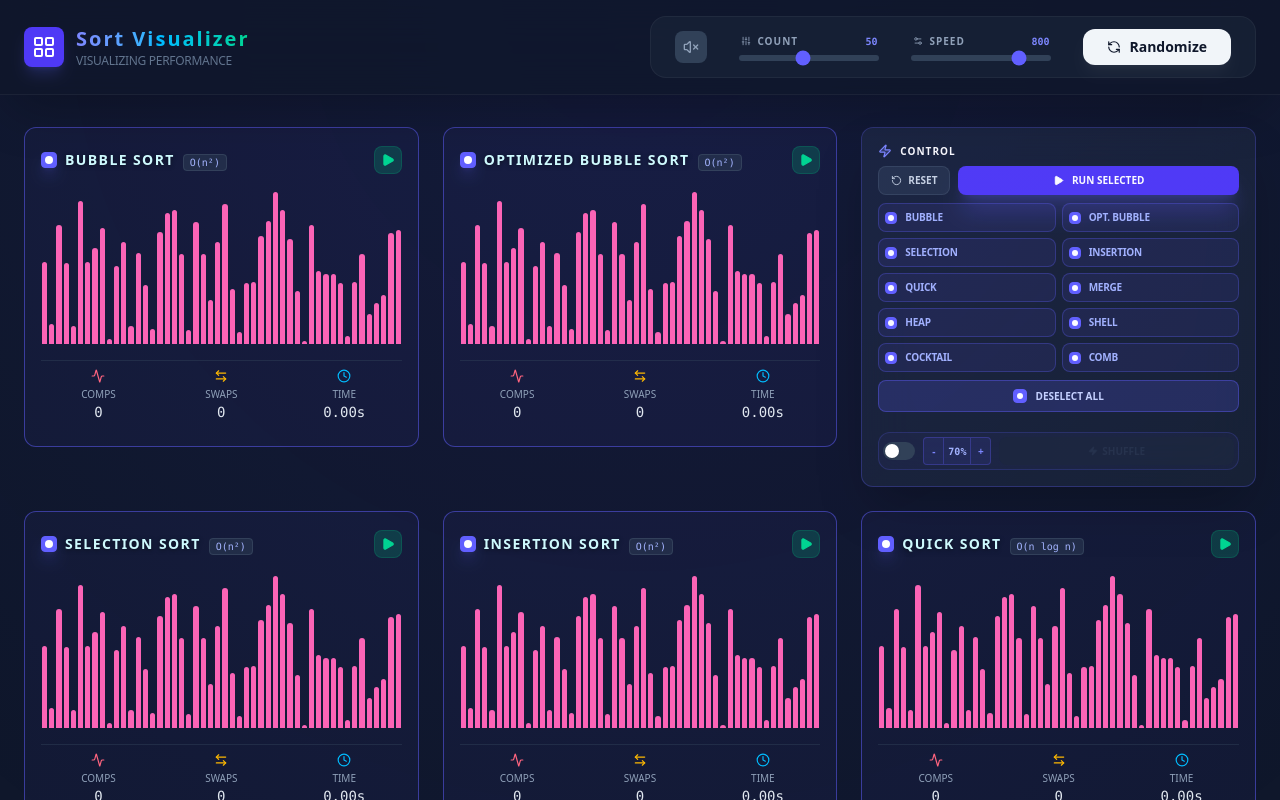
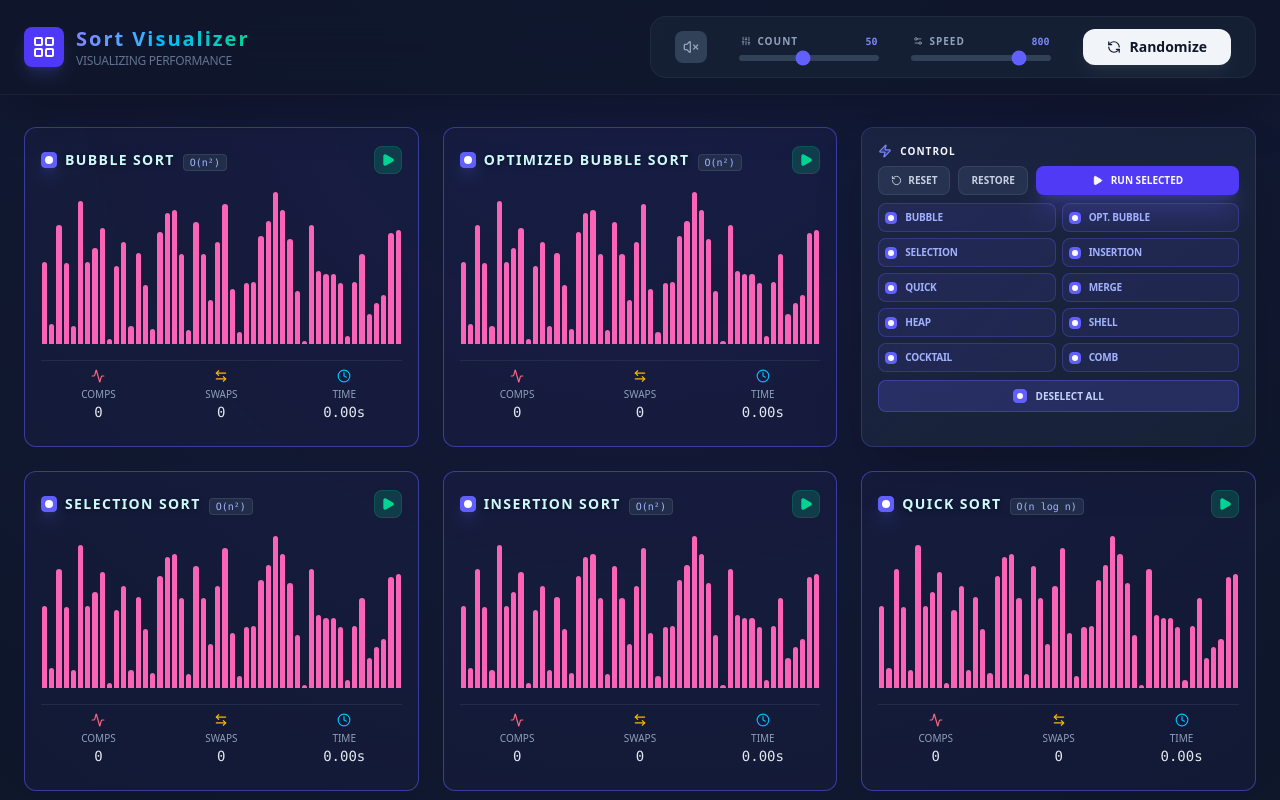
Before and after one commit to lastjung/sort-compare, a React (Vite) app: page / in a window 1280 px wide. Shown: the top 800 px of the page. Built offline with nearby package versions, Linux system fonts and the light colour scheme.

Commit message:
Refactor control layout and add restore action

```diff
--- a/src/App.jsx
+++ b/src/App.jsx
@@ -16,6 +16,11 @@ function App() {
   const riggedRandomize = useCallback(() => {
     setData(generateRiggedArray(arraySize, shuffleRange));
   }, [arraySize, shuffleRange]);
+
+  const restoreCurrent = useCallback(() => {
+    // Keep the same values but force a new array reference to reinitialize cards.
+    setData(prev => [...prev]);
+  }, []);
 
 
   return (
@@ -39,6 +44,7 @@ function App() {
           arraySize={arraySize}
           setArraySize={setArraySize}
           onRandomize={randomize}
+          onRestoreCurrent={restoreCurrent}
           onRiggedRandomize={riggedRandomize}
           shuffleRange={shuffleRange}
           setShuffleRange={setShuffleRange}
--- a/src/components/ControlCard.jsx
+++ b/src/components/ControlCard.jsx
@@ -1,5 +1,5 @@
 import React from 'react';
-import { Play, Square, CheckSquare, Zap, RotateCcw } from 'lucide-react';
+import { Play, Square, Zap, RotateCcw } from 'lucide-react';
 import { cn } from '../utils/cn';
 
 export const ControlCard = ({
@@ -8,14 +8,10 @@ export const ControlCard = ({
   onRunSelected,
   onStopAll,
   onReset,
+  onRestore,
   onSelectAll,
   onDeselectAll,
-  isRunningAny,
-  onRiggedRandomize,
-  shuffleRange,
-  setShuffleRange,
-  isTournamentActive,
-  setIsTournamentActive
+  isRunningAny
 }) => {
 
   const ALGO_LABELS = [
@@ -32,7 +28,7 @@ export const ControlCard = ({
   ];
 
   return (
-    <div className="hidden lg:flex bg-slate-800/60 backdrop-blur-xl border border-indigo-500/30 rounded-xl p-4 flex-col gap-2 shadow-2xl relative overflow-hidden group h-[360px]">
+    <div className="hidden lg:flex bg-slate-800/60 backdrop-blur-xl border border-indigo-500/30 rounded-xl p-4 flex-col gap-2 shadow-2xl relative overflow-hidden group h-[400px] md:h-[320px]">
       <div className="absolute inset-0 bg-gradient-to-br from-indigo-500/5 to-transparent pointer-events-none" />
 
       {/* Header */}
@@ -48,6 +44,12 @@ export const ControlCard = ({
           className="flex items-center justify-center gap-1.5 px-3 py-1.5 bg-slate-700/50 hover:bg-slate-700 hover:text-white text-slate-300 rounded-lg font-bold text-[10px] border border-slate-600/50 transition-all active:scale-95"
         >
           <RotateCcw size={11} /> RESET
+        </button>
+        <button
+          onClick={onRestore}
+          className="flex items-center justify-center gap-1.5 px-3 py-1.5 bg-slate-700/50 hover:bg-slate-700 hover:text-white text-slate-300 rounded-lg font-bold text-[10px] border border-slate-600/50 transition-all active:scale-95"
+        >
+          RESTORE
         </button>
         {isRunningAny ? (
           <button
@@ -112,73 +114,12 @@ export const ControlCard = ({
         )}>
           {selectedIds.size === 10 && <div className="w-1.5 h-1.5 bg-white rounded-sm" />}
           {selectedIds.size > 0 && selectedIds.size < 10 && <div className="w-2 h-[2px] bg-white" />}
-        </div>
+          </div>
         <span className="font-bold uppercase leading-none">
           {selectedIds.size === 10 ? 'Deselect All' : `Select All (${selectedIds.size}/10)`}
         </span>
       </button>
 
-      {/* Separator */}
-      <div className="h-px bg-slate-700/50 my-0.5" />
-
-      {/* Tournament Management (One Row) */}
-      <div className="mt-auto flex items-center gap-2 bg-indigo-500/5 p-1 rounded-xl border border-indigo-500/20">
-        {/* Toggle Switch */}
-        <button
-          onClick={() => setIsTournamentActive(!isTournamentActive)}
-          className={cn(
-            "w-8 h-4.5 rounded-full p-0.5 transition-all flex-shrink-0 relative",
-            isTournamentActive ? "bg-indigo-500" : "bg-slate-700 font-bold"
-          )}
-          title="Tournament Mode"
-        >
-          <div className={cn(
-            "w-3.5 h-3.5 bg-white rounded-full transition-all transform shadow-sm",
-            isTournamentActive ? "translate-x-3.5" : "translate-x-0"
-          )} />
-        </button>
-
-        {/* -+ Control Grouped on Left */}
-        <div className="flex items-center bg-indigo-500/10 rounded border border-indigo-500/30 overflow-hidden h-7">
-          <button
-            onClick={() => setShuffleRange(Math.max(0, shuffleRange - 5))}
-            className="w-5 h-full flex items-center justify-center hover:bg-indigo-500 hover:text-white text-indigo-400 text-[10px] font-bold transition-all border-r border-indigo-500/30"
-          >-</button>
-          <div className="px-1 text-[10px] font-mono font-bold text-indigo-300 min-w-[24px] text-center">
-            {shuffleRange}%
-          </div>
-          <button
-            onClick={() => setShuffleRange(Math.min(100, shuffleRange + 5))}
-            className="w-5 h-full flex items-center justify-center hover:bg-indigo-500 hover:text-white text-indigo-400 text-[10px] font-bold transition-all border-l border-indigo-500/30"
-          >+</button>
-        </div>
-
-        {/* Action Buttons */}
-        <div className="flex-1 flex gap-1">
-          <button
-            onClick={onRiggedRandomize}
-            disabled={!isTournamentActive}
-            className={cn(
-              "flex-1 h-7 rounded-lg font-bold text-[10px] transition-all active:scale-95 flex items-center justify-center gap-1 uppercase",
-              isTournamentActive
-                ? "bg-indigo-600/50 hover:bg-indigo-500 text-white border border-indigo-500/30"
-                : "bg-slate-800 text-slate-700 cursor-not-allowed opacity-50"
-            )}
-          >
-            <Zap size={10} fill="currentColor" /> Shuffle
-          </button>
-
-          {isTournamentActive && (
-            <button
-              onClick={onRunSelected}
-              disabled={selectedIds.size === 0 || isRunningAny}
-              className="flex-1 h-7 rounded-lg font-bold text-[10px] transition-all active:scale-95 flex items-center justify-center gap-1 uppercase bg-gradient-to-r from-amber-500 to-orange-500 hover:from-amber-400 hover:to-orange-400 text-white shadow-lg shadow-orange-500/20 border border-orange-400/50 animate-in fade-in zoom-in duration-300"
-            >
-              <Play size={10} fill="currentColor" /> RACE
-            </button>
-          )}
-        </div>
-      </div>
     </div>
   );
 };
--- /dev/null
+++ b/src/components/ControlCard2.jsx
@@ -0,0 +1,88 @@
+import React from 'react';
+import { Play, Zap } from 'lucide-react';
+import { cn } from '../utils/cn';
+
+export const ControlCard2 = ({
+  selectedIds,
+  onRunSelected,
+  isRunningAny,
+  onRiggedRandomize,
+  shuffleRange,
+  setShuffleRange,
+  isTournamentActive,
+  setIsTournamentActive
+}) => {
+  return (
+    <div className="hidden lg:flex bg-slate-800/65 backdrop-blur-xl border border-indigo-500/30 rounded-xl p-3 shadow-2xl relative overflow-hidden flex-col h-[400px] md:h-[320px]">
+      <div className="absolute inset-0 bg-gradient-to-br from-indigo-500/8 to-transparent pointer-events-none" />
+      <div className="relative z-10 w-full h-full flex flex-col">
+        <div className="flex items-center gap-2 pb-3 border-b border-slate-700/50">
+          <Zap size={14} className="text-indigo-400 fill-indigo-400/20" />
+          <h3 className="text-[10px] font-bold text-white uppercase tracking-widest leading-none">
+            Tournament Control
+          </h3>
+        </div>
+
+        <div className="flex-1 flex items-end">
+          <div className="w-full flex flex-col gap-2">
+            <div className="grid grid-cols-2 gap-2">
+              <div className="h-8 rounded-lg border border-indigo-500/30 bg-indigo-500/10 flex items-center justify-between px-2">
+                <span className="text-[10px] font-bold uppercase tracking-wide text-indigo-300">Mode</span>
+                <button
+                  onClick={() => setIsTournamentActive(!isTournamentActive)}
+                  className={cn(
+                    "w-8 h-4.5 rounded-full p-0.5 transition-all relative",
+                    isTournamentActive ? "bg-indigo-500" : "bg-slate-700"
+                  )}
+                  title="Tournament Mode"
+                >
+                  <div
+                    className={cn(
+                      "w-3.5 h-3.5 bg-white rounded-full transition-all transform shadow-sm",
+                      isTournamentActive ? "translate-x-3.5" : "translate-x-0"
+                    )}
+                  />
+                </button>
+              </div>
+
+              <div className="h-8 flex items-center bg-indigo-500/10 rounded-lg border border-indigo-500/30 overflow-hidden">
+                <button
+                  onClick={() => setShuffleRange(Math.max(0, shuffleRange - 5))}
+                  className="w-7 h-full flex items-center justify-center hover:bg-indigo-500 hover:text-white text-indigo-400 text-[10px] font-bold transition-all border-r border-indigo-500/30"
+                >
+                  -
+                </button>
+                <div className="flex-1 text-[10px] font-mono font-bold text-indigo-300 text-center">
+                  {shuffleRange}%
+                </div>
+                <button
+                  onClick={() => setShuffleRange(Math.min(100, shuffleRange + 5))}
+                  className="w-7 h-full flex items-center justify-center hover:bg-indigo-500 hover:text-white text-indigo-400 text-[10px] font-bold transition-all border-l border-indigo-500/30"
+                >
+                  +
+                </button>
+              </div>
+            </div>
+
+            <div className="grid grid-cols-2 gap-2">
+              <button
+                onClick={onRiggedRandomize}
+                className="h-8 rounded-lg font-bold text-[10px] transition-all active:scale-95 flex items-center justify-center gap-1 uppercase bg-indigo-600/60 hover:bg-indigo-500 text-white border border-indigo-500/30"
+              >
+                <Zap size={10} fill="currentColor" /> Shuffle
+              </button>
+
+              <button
+                onClick={onRunSelected}
+                disabled={selectedIds.size === 0 || isRunningAny}
+                className="h-8 rounded-lg font-bold text-[10px] transition-all active:scale-95 flex items-center justify-center gap-1 uppercase bg-gradient-to-r from-amber-500 to-orange-500 hover:from-amber-400 hover:to-orange-400 text-white shadow-lg shadow-orange-500/20 border border-orange-400/50"
+              >
+                <Play size={10} fill="currentColor" /> RACE
+              </button>
+            </div>
+          </div>
+        </div>
+      </div>
+    </div>
+  );
+};
--- a/src/components/Dashboard.jsx
+++ b/src/components/Dashboard.jsx
@@ -1,6 +1,7 @@
 import React, { useState, useCallback, useRef } from 'react';
 import { SortCard } from './SortCard';
 import { ControlCard } from './ControlCard';
+import { ControlCard2 } from './ControlCard2';
 import { MobileControlBar } from './MobileControlBar';
 import { Scoreboard } from './Scoreboard';
 import { CommentaryPanel } from './CommentaryPanel';
@@ -86,6 +87,7 @@ export const Dashboard = ({
   arraySize,
   setArraySize,
   onRandomize,
+  onRestoreCurrent,
   onRiggedRandomize,
   shuffleRange,
   setShuffleRange
@@ -181,6 +183,20 @@ export const Dashboard = ({
     finishOrderRef.current = 0;
     if (isTournamentActive && speed !== originalSpeedRef.current) {
         setSpeed(originalSpeedRef.current);
+    }
+  };
+
+  const restoreAll = () => {
+    stopAll();
+    // Wait a tick so stop state is reflected before reinitializing card arrays.
+    setTimeout(() => {
+      if (onRestoreCurrent) onRestoreCurrent();
+    }, 0);
+    setLogs([]);
+    setRanking({});
+    finishOrderRef.current = 0;
+    if (isTournamentActive && speed !== originalSpeedRef.current) {
+      setSpeed(originalSpeedRef.current);
     }
   };
 
@@ -315,14 +331,10 @@ export const Dashboard = ({
             onRunSelected={runSelected}
             onStopAll={stopAll}
             onReset={resetAll}
+            onRestore={restoreAll}
             onSelectAll={selectAll}
             onDeselectAll={deselectAll}
             isRunningAny={activeIds.size > 0}
-            onRiggedRandomize={onRiggedRandomize}
-            shuffleRange={shuffleRange}
-            setShuffleRange={setShuffleRange}
-            isTournamentActive={isTournamentActive}
-            setIsTournamentActive={setIsTournamentActive}
           />
 
           {/* Commentary Panel - Anchored to Control Card (Right Side) */}
@@ -360,6 +372,18 @@ export const Dashboard = ({
             rank={ranking[algo.id]}
           />
         ))}
+
+        {/* Control2 - Last item in sorting grid */}
+        <ControlCard2
+          selectedIds={selectedIds}
+          onRunSelected={runSelected}
+          isRunningAny={activeIds.size > 0}
+          onRiggedRandomize={onRiggedRandomize}
+          shuffleRange={shuffleRange}
+          setShuffleRange={setShuffleRange}
+          isTournamentActive={isTournamentActive}
+          setIsTournamentActive={setIsTournamentActive}
+        />
       </div>
 
       {/* MobileControlBar (Mobile + Tablet) */}
```
